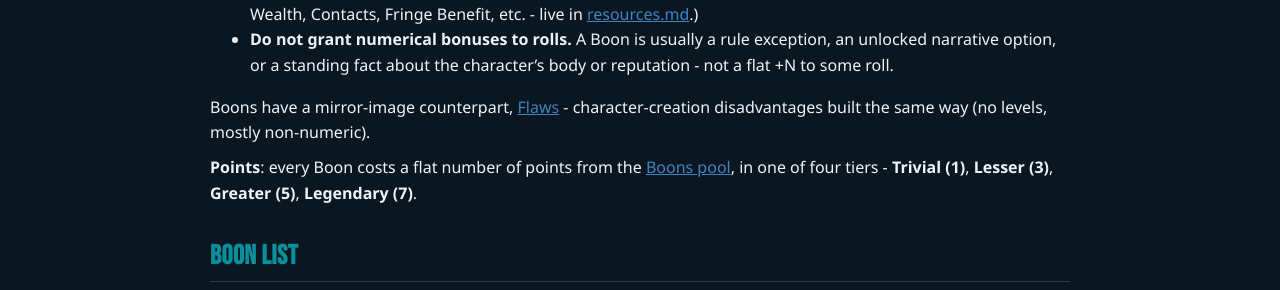
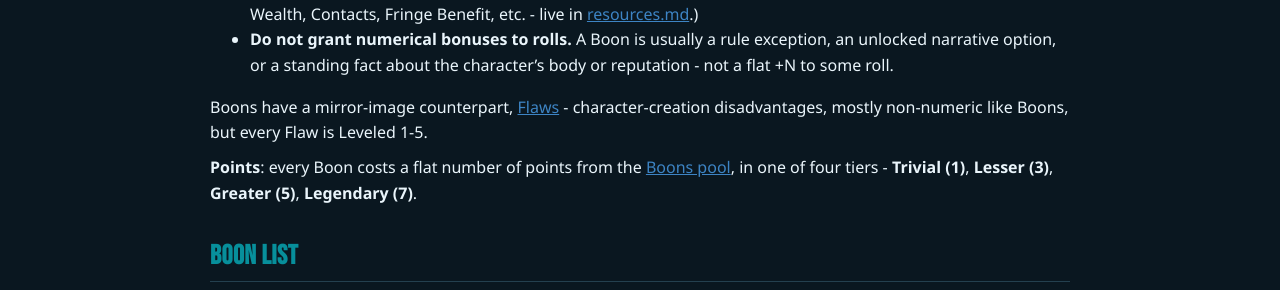
Before and after one commit to feralucce/20_Below, a Jekyll site: the page built from rules/boons.md, in a window 1280 px wide and 900 px high. Shown: the part 398-688 px from the top of the window. Built offline with Jekyll 4.4.1, drawn with Linux system fonts in a browser that asks for light colours; our own code applies the rules of GitHub Pages for plain Markdown files.

Commit message:
Boons: Flaws are Leveled, not built the same way
rules/boons.md and the Boons chapter both said Flaws were built like
Boons, with no levels. Every Flaw is Leveled 1-5 (rules/flaws.md). Both
now say so, and the print chapter and manuscript are corrected too.

Co-Authored-By: Claude Opus 5.5 <noreply@anthropic.com>

```diff
--- a/rules/boons.md
+++ b/rules/boons.md
@@ -5,7 +5,7 @@ Boons are a **grab bag** - small advantages that don't fit under Skills (learned
 - **Have no levels or ranks.** A character either has a Boon or doesn't - there's no 1-10 scale, no dots, no tiers. 18 entries in the list below bend that, offering two, three or four tiers to pick between; each is marked where it sits, and a higher tier already includes every lower one. [Special Movement](#boon-list) bends it differently - not tiered at all, but **purchased multiple times**, once per locomotion mode. (The resource-type entries that *do* scale - Wealth, Contacts, Fringe Benefit, etc. - live in [resources.md](resources.md).)
 - **Do not grant numerical bonuses to rolls.** A Boon is usually a rule exception, an unlocked narrative option, or a standing fact about the character's body or reputation - not a flat +N to some roll.
 
-Boons have a mirror-image counterpart, [Flaws](flaws.md) - character-creation disadvantages built the same way (no levels, mostly non-numeric).
+Boons have a mirror-image counterpart, [Flaws](flaws.md) - character-creation disadvantages, mostly non-numeric like Boons, but every Flaw is Leveled 1-5.
 
 **Points**: every Boon costs a flat number of points from the [Boons pool](character-creation.md#8-boons), in one of four tiers - **Trivial (1)**, **Lesser (3)**, **Greater (5)**, **Legendary (7)**.
 
```
Also changed, not shown: webbook/boons.md (+1 -1 lines).
